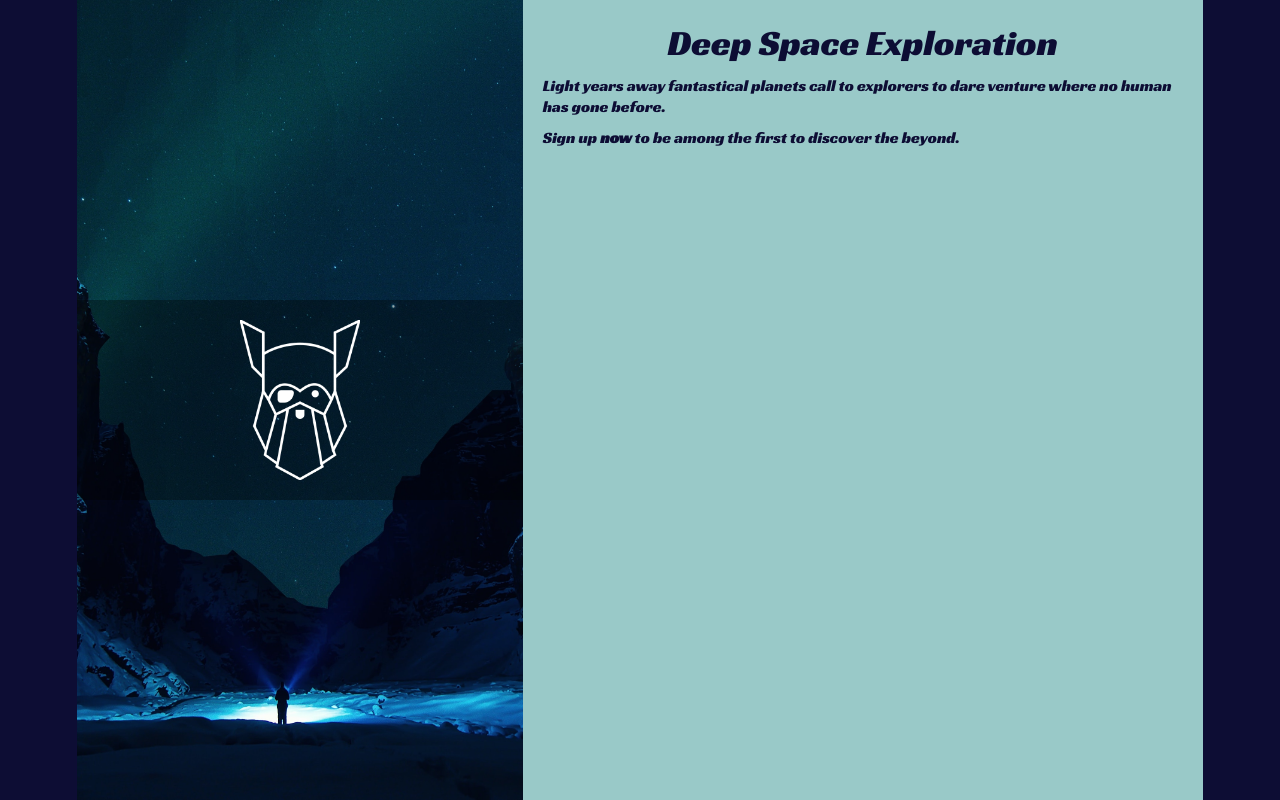
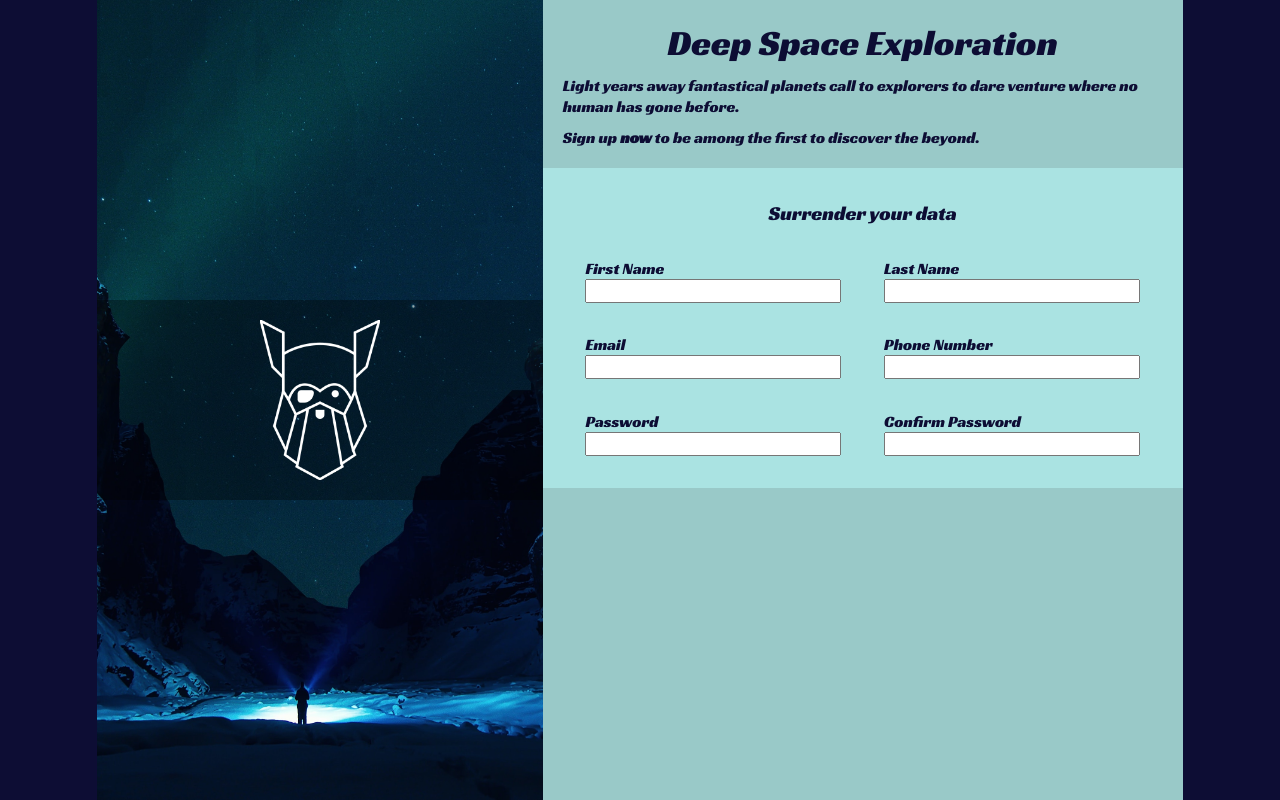
Before and after one commit to matta628/sign-up-form, a plain HTML site: page index.html in a window 1280 px wide. Drawn offline with Linux system fonts and the light colour scheme.

Commit message:
Add form and inputs

```diff
--- a/index.html
+++ b/index.html
@@ -26,6 +26,45 @@
           Sign up <strong>now</strong> to be among the first to discover the beyond.
         </div>
       </div>
+      <div class="form-container">
+        <form action="/" method="post">
+          <ul class="form-wrapper">
+            <div class="form-text">
+                Surrender your data
+            </div>
+            <div class="form-row">
+                <li class="form-item">
+                  <label for="first-name">First Name</label>
+                  <input type="text" name="first-name" id="first-name">
+                </li>
+                <li class="form-item">
+                    <label for="last-name">Last Name</label>
+                    <input type="text" name="last-name" id="last-name">
+                </li>
+            </div>
+            <div class="form-row">
+                <li class="form-item">
+                    <label for="email">Email</label>
+                    <input type="email" name="email" id="email">
+                </li>
+                <li class="form-item">
+                    <label for="phone-number">Phone Number</label>
+                    <input type="tel" name="phone-number" id="phone-number">
+                </li>
+            </div>
+            <div class="form-row">
+                <li class="form-item">
+                    <label for="password">Password</label>
+                    <input type="password" name="password" id="password">
+                </li>
+                <li class="form-item">
+                    <label for="pw-confirm">Confirm Password</label>
+                    <input type="password" name="pw-confirm" id="pw-confirm">
+                </li>
+            </div>
+          </ul>
+        </form>
+      </div>
     </div>
   </body>
 </html>
--- a/styles.css
+++ b/styles.css
@@ -48,7 +48,6 @@ body{
 .main-wrapper{
     width: 50vw;
     background-color: rgb(153, 201, 200);
-    padding: 20px 20px;
 
     display: flex;
     flex-direction: column;
@@ -57,8 +56,39 @@ body{
     display: flex;
     flex-direction: column;
     gap: 10px;
+
+    padding: 20px 20px;
 }
 .title{
     font-size: 36px;
     text-align: center;
 }
+
+.form-container {
+    height: 40vh;
+    background-color: rgb(170, 227, 226);
+
+}
+.form-wrapper{
+    height: 40vh;
+    display: flex;
+    flex-direction: column;
+    justify-content: space-evenly;
+}
+.form-text{
+    font-size: 20px;
+    text-align: center;
+}
+.form-row{
+    display: flex;
+    justify-content: space-evenly;
+}
+.form-item{
+    list-style-type: none;
+    display: flex;
+    flex-direction: column;
+    width: 40%;
+}
+input {
+    height: 1.5em;
+}
```
